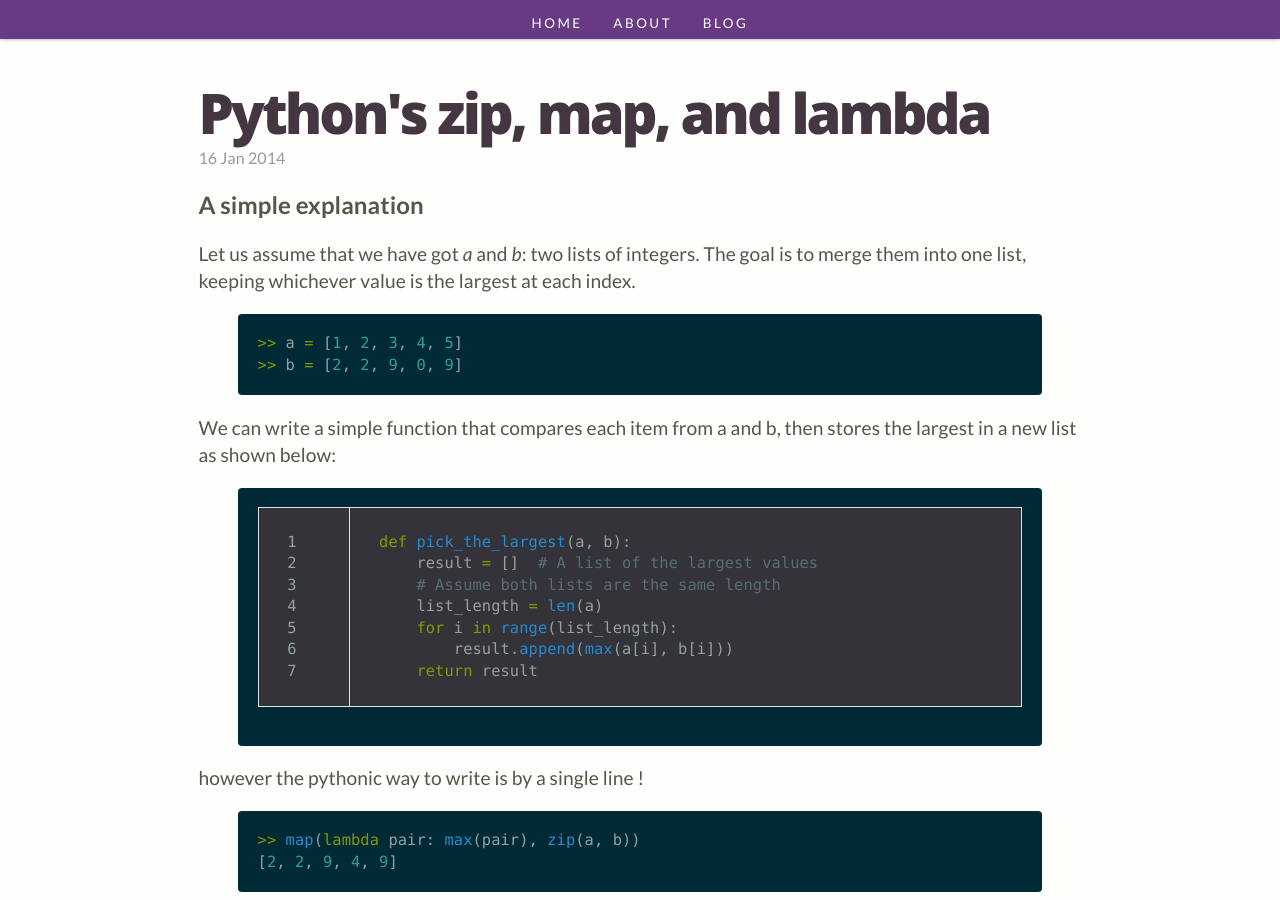
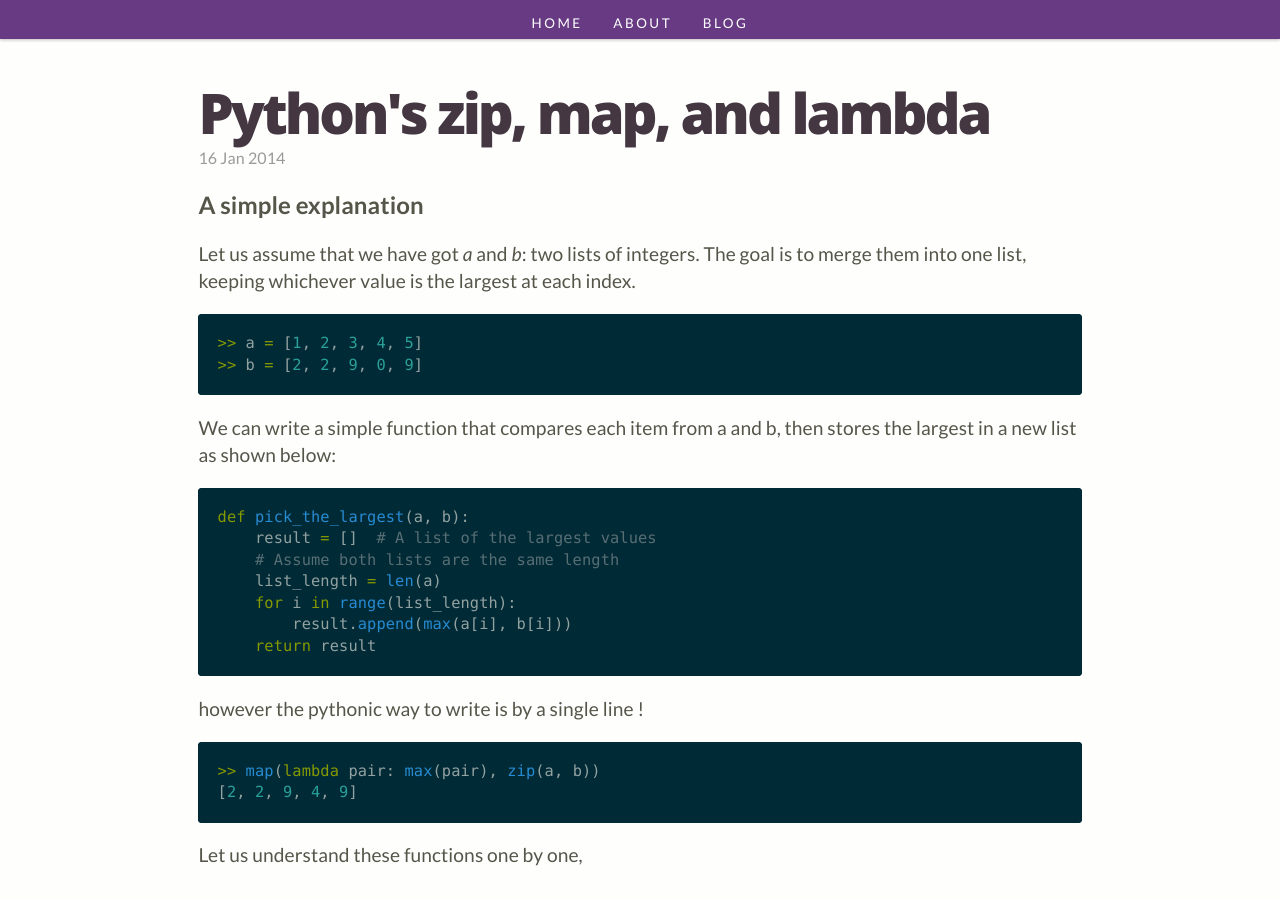
Before and after one commit to santhoshvai/santhoshvai.github.io, a Jekyll site: the page built from _posts/2014-01-16-Python-map-zip-lambda.md, in a window 1280 px wide and 900 px high. Built offline with Jekyll 4.4.1, drawn with Linux system fonts in a browser that asks for light colours; Markdown is read by kramdown in place of the engine named in the settings.

Commit message:
fix index.html

````diff
--- a/_config.yml
+++ b/_config.yml
@@ -1,5 +1,5 @@
 # Dependencies
-markdown:         redcarpet
+markdown:         kramdown
 highlighter:      rogue
 
 # Permalinks
@@ -18,7 +18,7 @@ author:
   twitter:        'santhoshvai'
   url:            https://twitter.com/santhoshvai
 
-paginate:         5
+# paginate:         5
 
 # Custom vars
 version:          2.1.0
--- a/_posts/2014-01-16-Python-map-zip-lambda.md
+++ b/_posts/2014-01-16-Python-map-zip-lambda.md
@@ -8,13 +8,14 @@ tags: ['python', 'code']
 
 Let us assume that we have got *a* and *b*: two lists of integers. The goal is to merge them into one list, keeping whichever value is the largest at each index.
 
-{% highlight python  %}
+``` python
 >> a = [1, 2, 3, 4, 5]
 >> b = [2, 2, 9, 0, 9]
-{% endhighlight %}
+```
 
 We can write a simple function that compares each item from a and b, then stores the largest in a new list as shown below:
-{% highlight python linenos %}
+
+``` python
 def pick_the_largest(a, b):
     result = []  # A list of the largest values
     # Assume both lists are the same length
@@ -22,19 +23,21 @@ def pick_the_largest(a, b):
     for i in range(list_length):
         result.append(max(a[i], b[i]))
     return result
-{% endhighlight %}
+```
 
 however the pythonic way to write is by a single line !
-{% highlight python  %}
+
+``` python
 >> map(lambda pair: max(pair), zip(a, b))
 [2, 2, 9, 4, 9]
-{% endhighlight %}
+```
 
 Let us understand these functions one by one,
 
 ### Zip
 [zip](http://bit.ly/python-zip) function takes two equal-length collections, and merges them together in pairs. If we use this on our a and b, we get,
-{% highlight python  %}
+
+``` python
 >>> zip(a, b)
 [
     (1, 2),
@@ -43,27 +46,28 @@ Let us understand these functions one by one,
     (4, 0),
     (5, 9)
 ]
-{% endhighlight %}
+```
 
 ### Lambda
 [lambda](http://bit.ly/python-lambdas) is a shorthand to create an anonymous function. It's often used to create a one-off function (usually for scenarios when you need to pass a function as a parameter into another function). It can take a parameter, and it returns the value of an expression.
 
 Now, assuming that we have a a pair of values, we can create a function that picks the larger of the pair:
 
-{% highlight python  %}
+``` python
 >>> lambda pair: max(pair)
-{% endhighlight %}
+```
 
 ### Map
 
 [map](http://bit.ly/python-map) takes a function, and applies it to each item in an iterable (such as a list).
 Thus putting it all together we get the single line pythonic solution,
-{% highlight python  %}
+
+``` python
 >>> map(  # apply the lambda to each item in the zipped list
         lambda pair: max(pair),  # pick the larger of the pair
         zip(a, b)  # create a list of tuples
     )
 [2, 2, 9, 4, 9]
-{% endhighlight %}
+```
 
 This example originally appeared [here](https://bradmontgomery.net/blog/2013/04/01/pythons-zip-map-and-lambda/)
--- a/index.html
+++ b/index.html
@@ -26,7 +26,7 @@ description: Santhosh Vaiyapuri. Software Engineer. Personal website. Includes b
     <div class="column-half clearfix">
         <h2>Latest posts</h2>
         <ul class="latest-posts">
-          {% for post in paginator.posts limit:5 %}
+          {% for post in site.posts limit:5 %}
           <li>
             <h4><a href="{{ post.url }}">{{ post.title }}</a></h4>
             <small>{{ post.date | date_to_string }}</small>
````
Also changed, not shown: Gemfile.lock, 1 other file.
